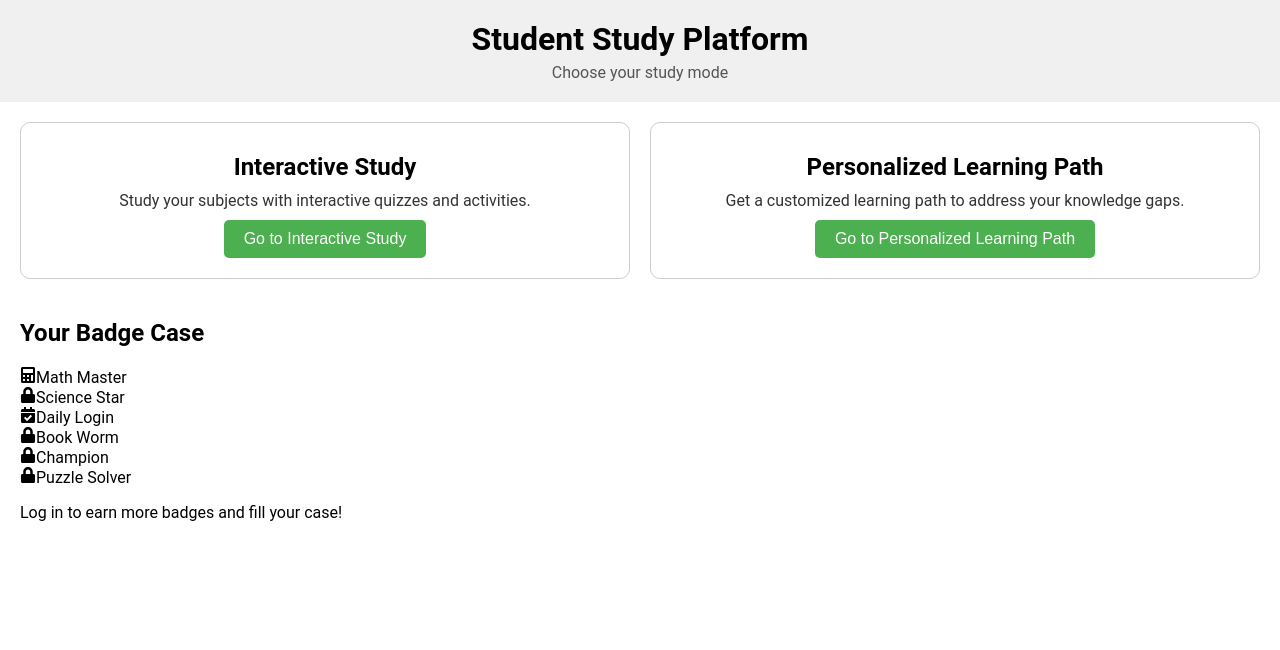
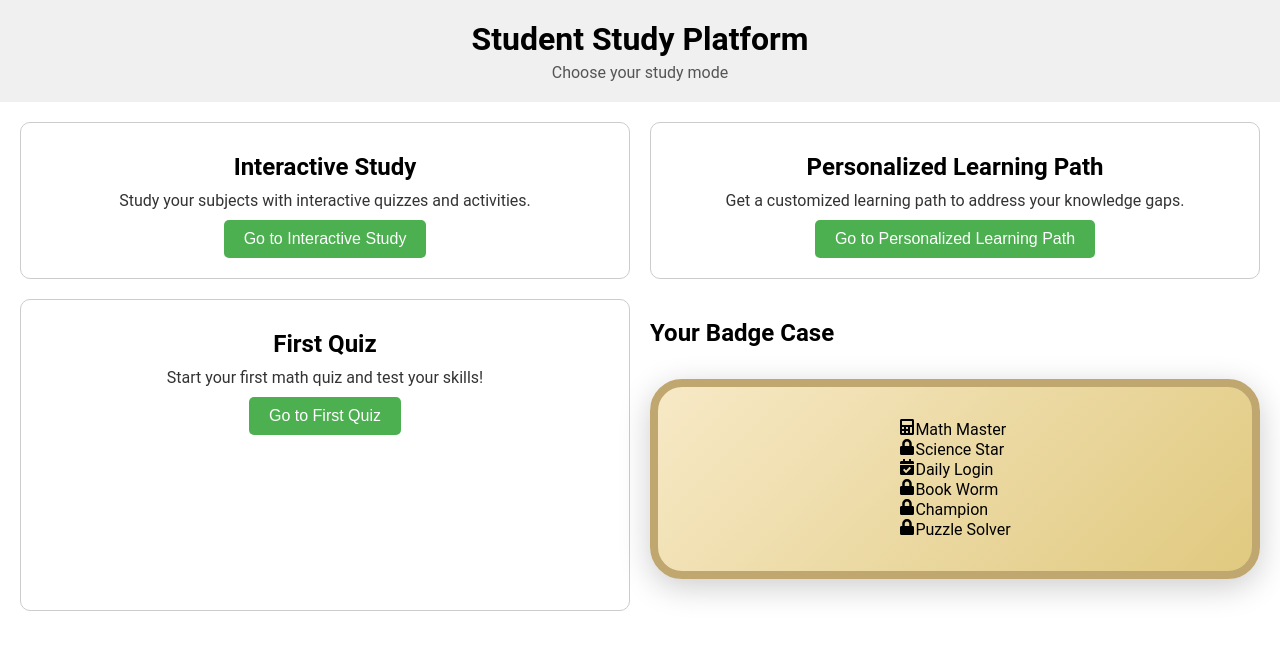
Before and after one commit to Harelzx/Advanced-Web-Dev, a Next.js app in the folder my-app2/: page / in a window 1280 px wide. Shown: the top 650 px of the page. Built offline with nearby package versions, Linux system fonts and the light colour scheme.

Commit message:
Worked on main page, added page quiz for reference (will integrate when personalized learning path page will be finished, so that i can update the page when the student will finish the first test on forst log on)

```diff
--- a/my-app2/FirstQuiz/page.js
+++ b/my-app2/src/app/FirstQuiz/page.js
@@ -4,7 +4,7 @@
 "use client";
 import { useState } from "react";
 import { getDocs, collection, getFirestore, query, where } from "firebase/firestore";
-import { app } from "../firebase"; // your firebase config
+//import { app } from "../firebase"; // your firebase config
 
 const questions = [
   { id: 1, q: "2 + 2 =", a: "4" },
--- a/my-app2/src/app/components/BadgeCase.js
+++ b/my-app2/src/app/components/BadgeCase.js
@@ -11,7 +11,7 @@ const allBadges = [
 
 export default function BadgeCase({ earnedBadges = [] }) {
   return (
-    <div className="flex justify-center">
+    <div className="badge-case-container flex justify-center">
       <div className="relative p-4 bg-gradient-to-br from-stone-300 to-stone-100 rounded-3xl border-8 border-stone-500 shadow-2xl min-w-[400px]">
         <div className="grid grid-cols-2 grid-rows-3 gap-8 p-6">
           {allBadges.map((badge) => {
--- a/my-app2/src/app/globals.css
+++ b/my-app2/src/app/globals.css
@@ -58,3 +58,14 @@ body {
   button:hover {
     background-color: #45a049;
   }
+
+  .badge-case-container {
+  display: flex;
+  justify-content: center;
+  margin: 2rem auto;
+  background: linear-gradient(135deg, #f7e9c6 0%, #e0c97f 100%);
+  border-radius: 2rem;
+  border: 8px solid #bfa76f;
+  box-shadow: 0 8px 32px rgba(0,0,0,0.2);
+  padding: 2rem;
+}
--- a/my-app2/src/app/page.js
+++ b/my-app2/src/app/page.js
@@ -36,12 +36,16 @@ export default function Home() {
               <button>Go to Personalized Learning Path</button>
             </Link>
           </div>
+          <div className="option-card">
+            <h2>First Quiz</h2>
+            <p>Start your first math quiz and test your skills!</p>
+            <Link href="/FirstQuiz">
+              <button>Go to First Quiz</button>
+            </Link>
+          </div>
           <section>
             <h2>Your Badge Case</h2>
             <BadgeCase earnedBadges={earnedBadges} />
-              <p className="mt-2 text-gray-600">
-                Log in to earn more badges and fill your case!
-              </p>
           </section>
         </div>
       </main>
```
